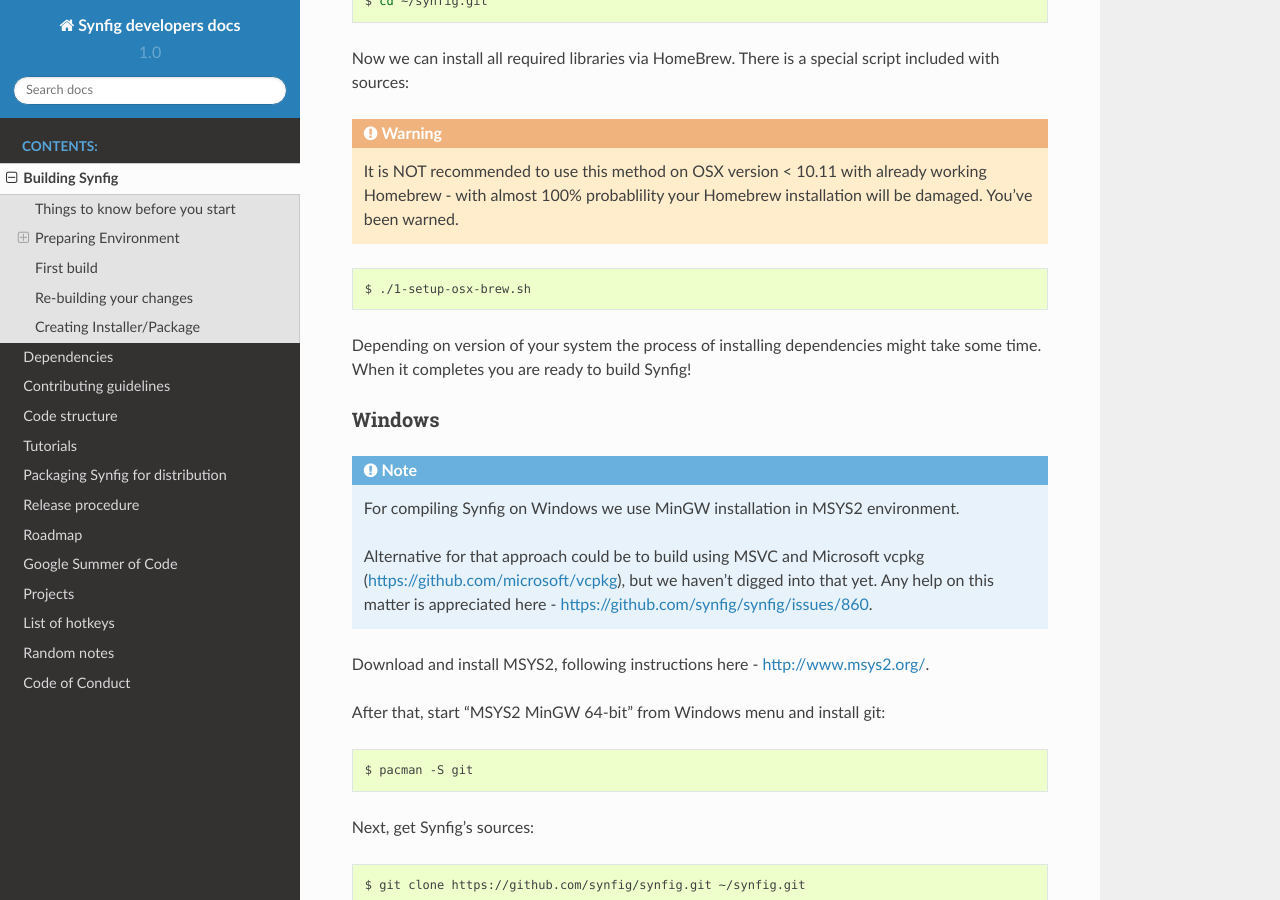
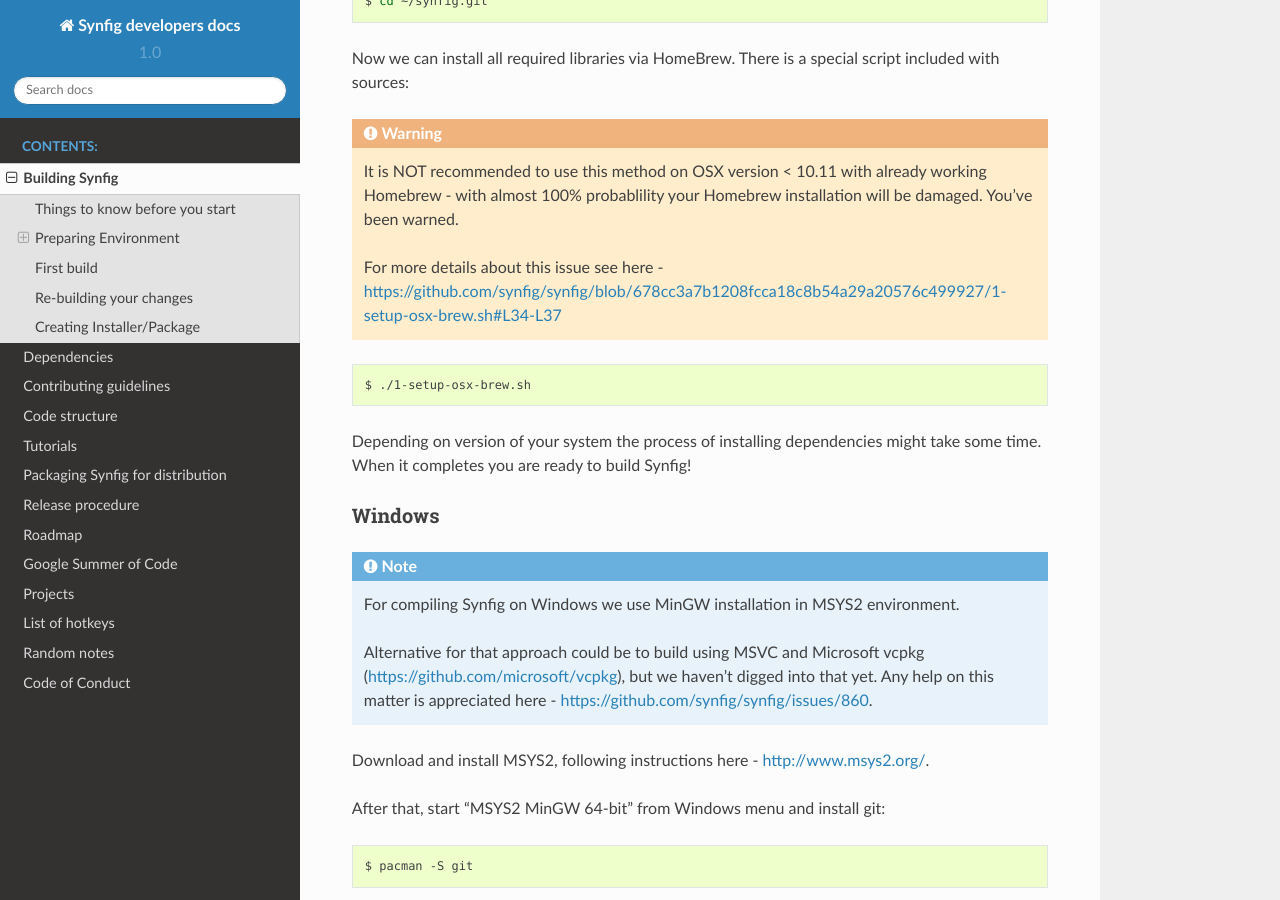
Before and after one commit to synfig/synfig-docs-dev, a Sphinx documentation site: the page built from docs/common/building.rst, in a window 1280 px wide and 900 px high, scrolled down 1710 px. Built offline with Sphinx 7.4.7 and the Read the Docs theme 2.0.0, drawn with Linux system fonts in a browser that asks for light colours.

Commit message:
Add clarification about issues with OSX < 10.11

```diff
--- a/docs/common/building.rst
+++ b/docs/common/building.rst
@@ -81,6 +81,8 @@
 
 .. warning::
     It is NOT recommended to use this method on OSX version < 10.11 with already working Homebrew - with almost 100% probablility your Homebrew installation will be damaged. You've been warned.
+
+    For more details about this issue see here - https://github.com/synfig/synfig/blob/678cc3a7b1208fcca18c8b54a29a20576c499927/1-setup-osx-brew.sh#L34-L37
 
 .. code:: bash
 
```
